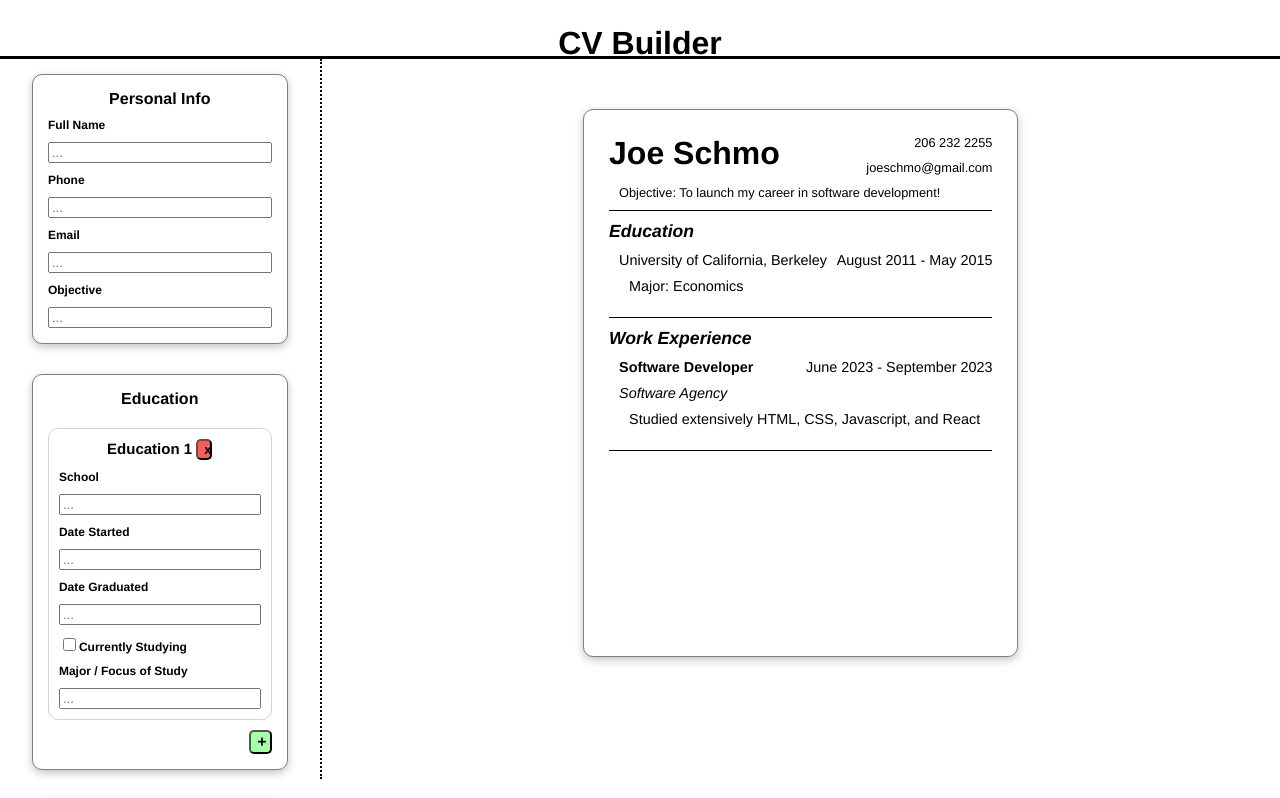
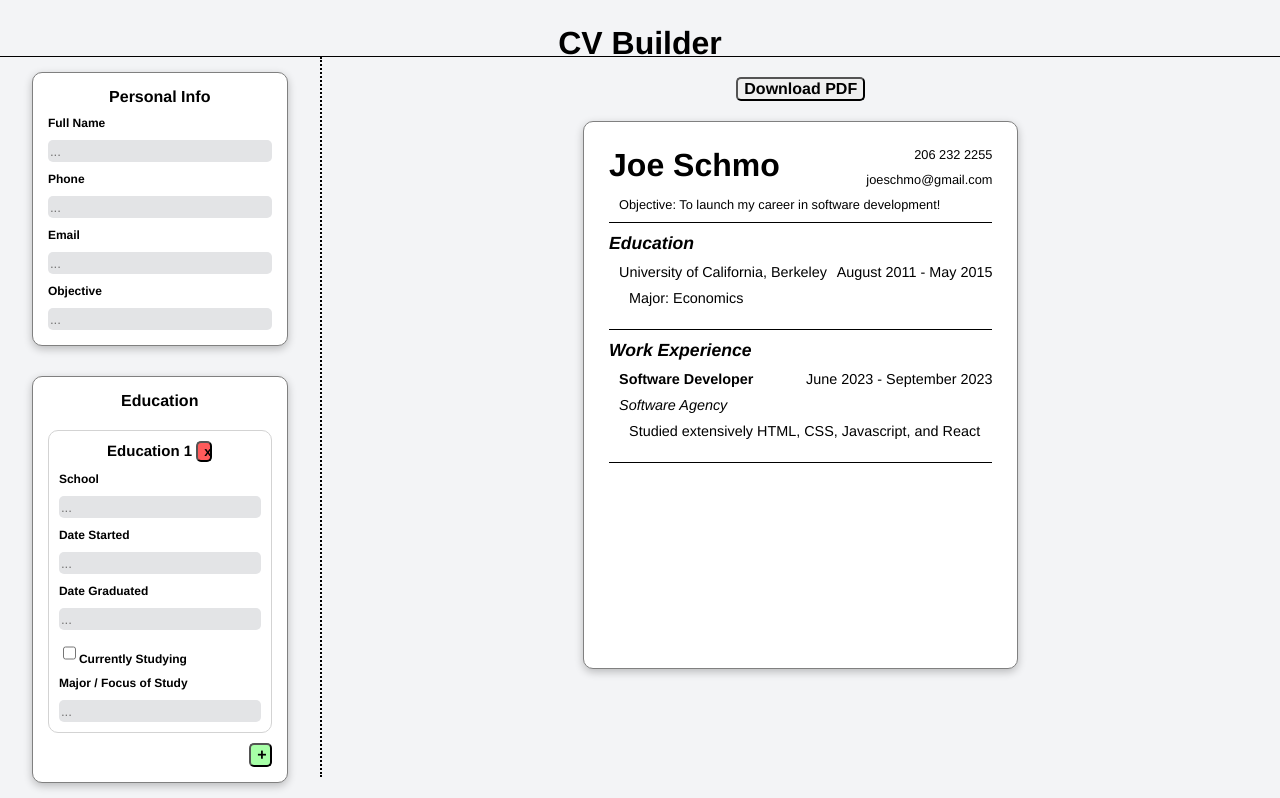
Before and after one commit to seanghods/cv-builder, a React (Vite) app: page / in a window 1280 px wide. Shown: the top 798 px of the page. Built offline with nearby package versions, Linux system fonts and the light colour scheme.

Commit message:
Add pdf download and CSS coloring

```diff
--- a/package.json
+++ b/package.json
@@ -10,6 +10,8 @@
     "preview": "vite preview"
   },
   "dependencies": {
+    "html2canvas": "^1.4.1",
+    "jspdf": "^2.5.1",
     "react": "^18.2.0",
     "react-beautiful-dnd": "^13.1.1",
     "react-dom": "^18.2.0"
--- a/src/App.jsx
+++ b/src/App.jsx
@@ -5,6 +5,7 @@ import Education from './components/education.jsx';
 import WorkExperience from './components/work-experience.jsx';
 import FullCV from './components/full-cv.jsx';
 import { DragDropContext } from 'react-beautiful-dnd';
+import CvDownload from './components/cv-dl.jsx';
 import './css/App.css';
 import './css/fullcv.css';
 
@@ -132,6 +133,7 @@ function App() {
           </section>
         </DragDropContext>
         <section className="cv-section">
+          <CvDownload />
           <FullCV
             personalInfo={personalInfo}
             education={education}
--- /dev/null
+++ b/src/components/cv-dl.jsx
@@ -0,0 +1,28 @@
+import { jsPDF } from 'jspdf';
+import html2canvas from 'html2canvas';
+
+const downloadResumeAsPDF = async () => {
+  const resumeElement = document.querySelector('.cv');
+  resumeElement.style.border = 0;
+  const canvas = await html2canvas(resumeElement);
+  resumeElement.style.border = '1px solid grey';
+  const imgData = canvas.toDataURL('image/png');
+  const pdfWidth = 8.5;
+  const pdfHeight = (canvas.height * pdfWidth) / canvas.width;
+  const pdf = new jsPDF({
+    unit: 'in',
+    format: [pdfWidth, pdfHeight],
+  });
+  pdf.addImage(imgData, 'PNG', 0, 0, pdfWidth, pdfHeight);
+  pdf.save('resume.pdf');
+};
+
+export default function CvDownload() {
+  return (
+    <div className="dl">
+      <button id="download" onClick={downloadResumeAsPDF}>
+        Download PDF
+      </button>
+    </div>
+  );
+}
--- a/src/css/App.css
+++ b/src/css/App.css
@@ -76,6 +76,7 @@ button {
   font: inherit;
   font-weight: bold;
   transition: 0.5s ease-in-out;
+  cursor: pointer;
 }
 
 .add {
@@ -120,3 +121,10 @@ label {
   background-color: rgb(255, 67, 67);
   border-radius: 10px;
 }
+
+input {
+  background: #e3e4e6;
+  border-radius: 5px;
+  height: 20px;
+  border: 0;
+}
--- a/src/css/fullcv.css
+++ b/src/css/fullcv.css
@@ -3,7 +3,6 @@
 }
 
 .cv {
-  margin-top: 50px;
   width: 40%;
   aspect-ratio: 8.5 / 11;
   border: 1px solid grey;
@@ -102,3 +101,11 @@ h5 {
 .edu {
   margin-bottom: 13px;
 }
+
+.dl {
+  margin: 20px;
+}
+
+#download:hover {
+  transform: scale(1.075);
+}
--- a/src/css/index.css
+++ b/src/css/index.css
@@ -3,7 +3,7 @@ body {
   padding: 0;
   height: 100vh;
   font-family: Helvetica, Arial, sans-serif;
-  /* background: linear-gradient(90deg, rgba(2,0,36,1) 0%, rgba(49,175,177,1) 53%, rgba(0,212,255,1) 100%); */
+  background: #f3f4f6;
 }
 
 #root {
@@ -13,7 +13,8 @@ body {
 header {
   text-align: center;
   height: 7%;
-  border-bottom: 3px solid black;
+  border-bottom: 1px solid black;
+  /* background: #0e374e; */
 }
 
 header h1 {
```
Also changed, not shown: 1 other file (tests, documents, lock files or other folders).
